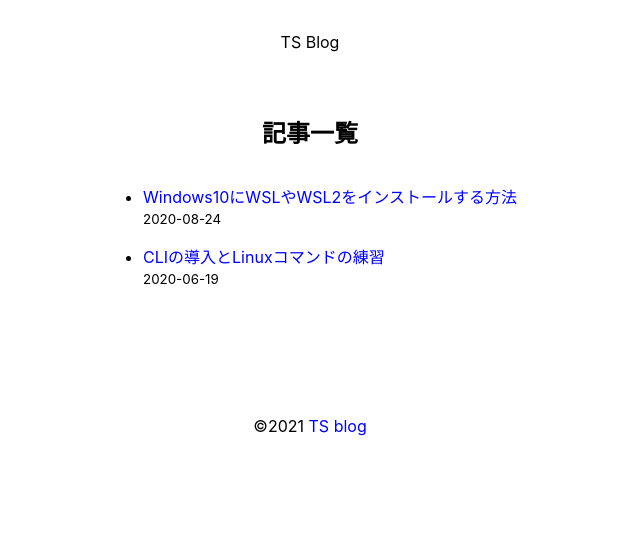
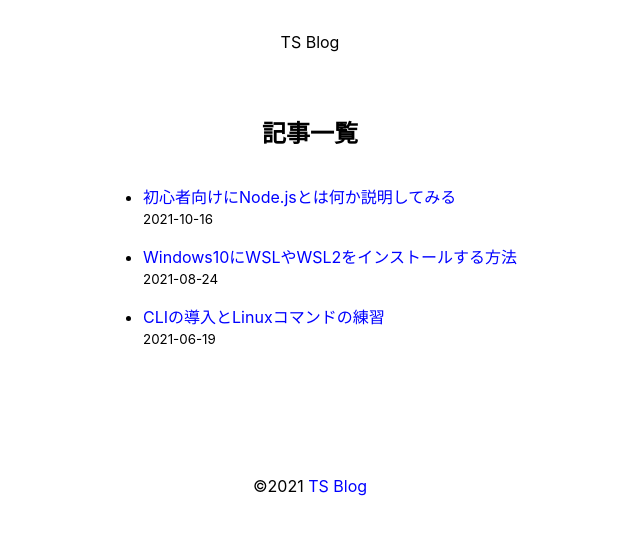
Before and after one commit to sakait-pc/ts-blog, a Next.js app: page / in a window 1280 px wide. Shown: the top 534 px of the page, without its empty margins (330-970 px from the left). Built offline with nearby package versions, Linux system fonts and the light colour scheme.

Commit message:
post: introduction nodejs
Also includes
- chore: fix this blog title on footer
- chore: fix the posted year of all articles

```diff
--- a/components/Layout.js
+++ b/components/Layout.js
@@ -30,7 +30,7 @@ export default function Layout({children, title}) {
           <main className={styles.main}>{children}</main>
         </div>
         {/* <aside>TODO: This is aside</aside> */}
-        <footer className={styles.footer}>©2021 <a href="https://github.com/sakait-pc" target="_blank" rel="noopener noreferrer">TS blog</a></footer>
+        <footer className={styles.footer}>©2021 <a href="https://github.com/sakait-pc" target="_blank" rel="noopener noreferrer">{siteTitle}</a></footer>
       </div>
     </>
   )
--- a/posts/CLI/introduction-command-line-interface.md
+++ b/posts/CLI/introduction-command-line-interface.md
@@ -1,6 +1,6 @@
 ---
 title: 'CLIの導入とLinuxコマンドの練習'
-date: '2020-06-19'
+date: '2021-06-19'
 ---
 
 今回は、コマンドライン・インターフェイス(CLI)とLinuxコマンドについて簡単に紹介します。イメージとしては、映画などで黒い画面に向かって凄腕エンジニアがｶﾀｶﾀ打ってるあの感じです。使う機会もあると思うので、参考にしてみてください。
--- /dev/null
+++ b/posts/NodeJS/introduction-nodejs.md
@@ -0,0 +1,43 @@
+---
+title: "初心者向けにNode.jsとは何か説明してみる"
+date: "2021-10-16"
+---
+
+Node.js（読み：ノード・ジェイエス）とは、簡単に言うと、PCのOS上でJavaScriptを動作させるためのプログラム（実行環境）です。Node.jsは近年のフロントエンド開発において、ほぼ必須の開発環境であるため、この機会に導入して少し試してみるとよいと思います。
+
+## Node.jsとは
+
+そもそもJavaScriptはブラウザ上で動作するプログラミング言語です。ブラウザとはChrome、Firefox、Edgeなどのアプリケーションのことですね。
+
+ブラウザ内にはJavaScriptエンジンというものが搭載されており、JavaScriptエンジンがあるからJavaScript言語を動作させることができます。JavaScriptエンジンは、私たちが書いたJavaScriptのソースコード（文字列）を解析して、コンピュータが理解できる形に変換してくれます。
+
+代表的なJavaScriptエンジンとして、ChromeではV8（読み：ブイエイト）、FirefoxではSpiderMonkey（読み：スパイダーモンキー）が搭載されています。
+
+Node.jsもV8を搭載しているため、Node.jsをPCにインストールすれば、OS上でJavaScriptを実行することができるのです。これにより、OS上のさまざまな機能にJavaScriptからアクセスすることができるようになります。また、サーバとしての機能もJavaScriptで記述することが可能になります。こちらはバックエンド領域の話になります。
+
+## Node.jsでできること
+
+メインの用途は開発環境としての使用です。Node.js上でさまざまな便利ツールが使えるため、快適な開発が可能になります。詳細は以下の記事も参考にしてみてください。
+
+[Node.jsとはなにか？なぜみんな使っているのか？ - Qiita](https://qiita.com/non_cal/items/a8fee0b7ad96e67713eb)
+
+また、CLI（Windowsならコマンドプロンプトなど）で、手軽にJavaScriptを書いて試すことが可能になります。少し長いプログラムであれば、JavaScriptファイル（拡張子`.js`）にして実行することも可能です。ちょっとした文法の確認や、プログラムの動作確認に使うと便利です。
+
+## Node.jsのインストール
+
+丁寧に解説されている記事を選んでみましたので、こちらも参考にしながら、是非インストールしてみてください。
+
+Windows10用
+
+[Windows 10へNode.jsをインストールする - Qiita](https://qiita.com/echolimitless/items/83f8658cf855de04b9ce)
+
+Mac用
+
+[MacにNode.jsをインストール - Qiita](https://qiita.com/kyosuke5_20/items/c5f68fc9d89b84c0df09)
+
+## まとめ
+
+Node.jsの登場で、OS上でJavaScriptを動作させることが可能になりました。それにより、OSの機能を活用した便利なツールが使えるようになり、近年のフロントエンド開発において、ほぼ必須の開発環境となりました。
+
+まずはインストールしてみて、文法チェックなどを試してみるとよいと思います。
+以上、Node.jsについて簡単にまとめました。ご参考になれば幸いです。
--- a/posts/WSL/how-to-install-wsl.md
+++ b/posts/WSL/how-to-install-wsl.md
@@ -1,6 +1,6 @@
 ---
 title: "Windows10にWSLやWSL2をインストールする方法"
-date: "2020-08-24"
+date: "2021-08-24"
 ---
 
 今回は、Windows10 に WSL や WSL2 をインストールする方法を紹介します。意外と簡単に Linux 環境が用意できるので、是非試してみてください。
```
